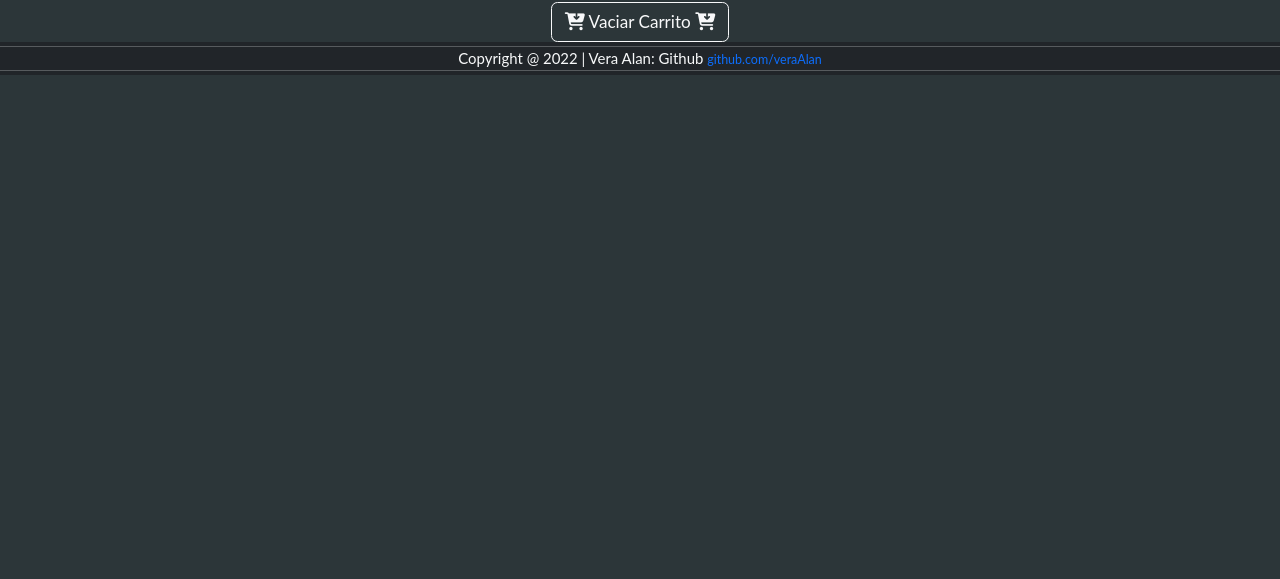
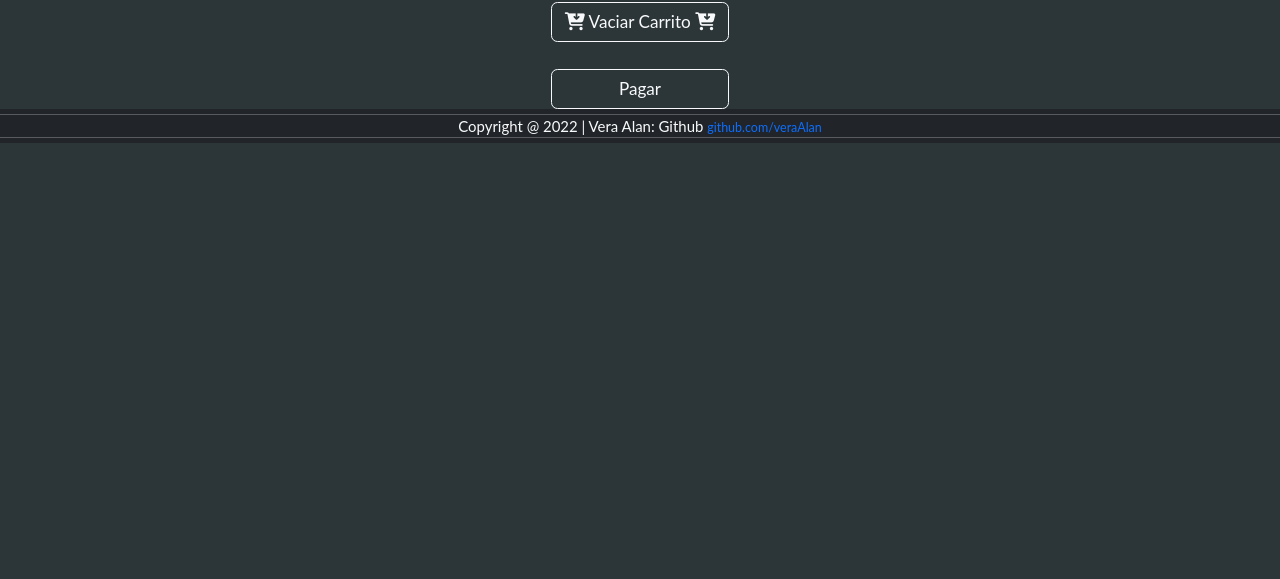
Before and after one commit to veraAlan/TP-Final-PEyLW, a plain HTML site: page minicore-page/cart.html in a window 1280 px wide. Shown: the part 221-800 px from the top of the page. Drawn offline with nearby package versions, Linux system fonts and the light colour scheme.

Commit message:
payCart function
Added payCart function that cleans cart and sends to main page.

```diff
--- a/minicore-page/cart.html
+++ b/minicore-page/cart.html
@@ -119,7 +119,8 @@
         <div class="center-div">
             <button type="button" class="btn btn-outline-light" onclick="clearCart()"><i
                    class="fa-solid fa-cart-arrow-down"></i> Vaciar
-                Carrito <i class="fa-solid fa-cart-arrow-down"></i></button>
+                Carrito <i class="fa-solid fa-cart-arrow-down"></i></button><br>
+            <button type="button" class="btn btn-outline-light" onclick="payCart()">Pagar</button>
         </div>
     </div>
 
--- a/minicore-page/js/productLoader.js
+++ b/minicore-page/js/productLoader.js
@@ -150,6 +150,12 @@ function clearCart() {
     alert("Su carrito fue vaciado.")
 }
 
+function payCart() {
+    localStorage.setItem('cart', '')
+    window.location.replace("./index.html")
+    alert("Su carrito fue pagado con exito.")
+}
+
 function removeProduct(productName) {
     var index = cart.indexOf(productName)
     cart.splice(index, 1)
```
